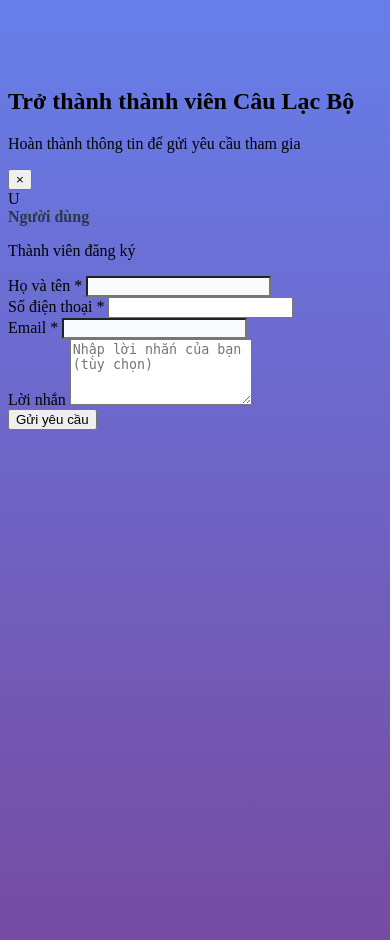
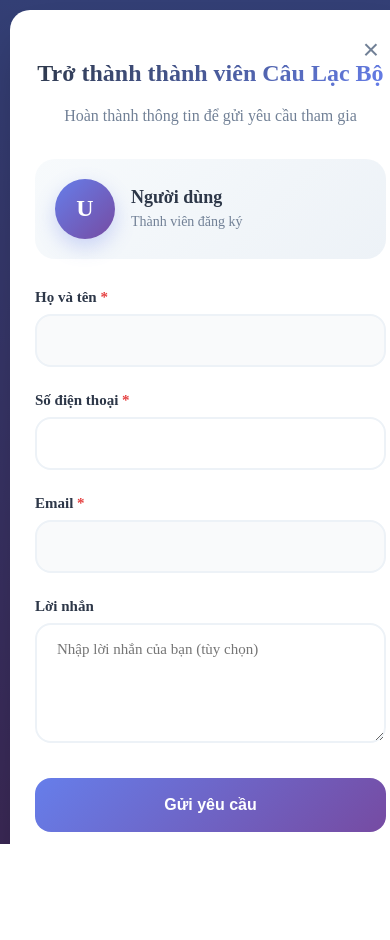
Before and after one commit to NguyenTienvn/Student-Club-Management-System---NHOM-1, a PHP site: page /popup_join.php in a window 390 px wide. After the commit the page ends 844 px from the top, so only its background shows below. Run offline with PHP 8.4, Linux system fonts and the light colour scheme; the visitor is signed in with stand-in values (Sample User, id 1); data that the repository does not hold is empty.

Commit message:
upload 27/11/2025

```diff
--- a/assets/css/club-detail.css
+++ b/assets/css/club-detail.css
@@ -562,4 +562,253 @@ body {
         width: 100%;
         justify-content: center;
     }
+
+    /* ========== POPUP ĐĂNG KÝ THÀNH VIÊN ========== */
+.modal {
+    position: fixed;
+    inset: 0;
+    background: rgba(0,0,0,0.5);
+    z-index: 9999;
+    justify-content: center;
+    align-items: center;
+    padding: 20px;
 }
+
+.modal.show {
+    display: flex;
+}
+
+.modal-content {
+    width: 480px;
+    max-width: 90vw;
+    background: #fff;
+    border-radius: 20px;
+    padding: 40px;
+    position: relative;
+    animation: popup .3s ease-out;
+    box-shadow: 0 25px 50px -12px rgba(0, 0, 0, 0.25);
+}
+
+@keyframes popup {
+    from {
+        transform: scale(0.9) translateY(20px);
+        opacity: 0;
+    }
+    to {
+        transform: scale(1) translateY(0);
+        opacity: 1;
+    }
+}
+
+.modal-header {
+    text-align: center;
+    margin-bottom: 30px;
+}
+
+.modal-header h2 {
+    font-size: 28px;
+    font-weight: 900;
+    background: linear-gradient(135deg, #2d3748 0%, #667eea 100%);
+    -webkit-background-clip: text;
+    background-clip: text;
+    -webkit-text-fill-color: transparent;
+    margin-bottom: 12px;
+}
+
+.modal-subtitle {
+    color: #718096;
+    font-size: 16px;
+    line-height: 1.6;
+}
+
+.close-btn {
+    position: absolute;
+    top: 20px;
+    right: 20px;
+    font-size: 28px;
+    cursor: pointer;
+    background: none;
+    border: none;
+    color: #718096;
+    transition: all 0.3s ease;
+    width: 40px;
+    height: 40px;
+    display: flex;
+    align-items: center;
+    justify-content: center;
+    border-radius: 12px;
+}
+
+.close-btn:hover {
+    background: #f7fafc;
+    color: #2d3748;
+}
+
+.member-info {
+    display: flex;
+    align-items: center;
+    gap: 16px;
+    padding: 25px;
+    background: linear-gradient(135deg, #f7fafc 0%, #edf2f7 100%);
+    border-radius: 20px;
+    margin-bottom: 30px;
+}
+
+.member-avatar {
+    width: 60px;
+    height: 60px;
+    border-radius: 50%;
+    background: linear-gradient(135deg, #667eea 0%, #764ba2 100%);
+    display: flex;
+    align-items: center;
+    justify-content: center;
+    color: white;
+    font-weight: 700;
+    font-size: 24px;
+    box-shadow: 0 8px 20px rgba(102, 126, 234, 0.3);
+    flex-shrink: 0;
+}
+
+.member-details h4 {
+    margin: 0 0 6px 0;
+    font-size: 18px;
+    font-weight: 700;
+    color: #2d3748;
+}
+
+.member-details p {
+    margin: 0;
+    font-size: 14px;
+    color: #718096;
+}
+
+.form-group {
+    margin-bottom: 25px;
+}
+
+.form-group label {
+    font-size: 15px;
+    font-weight: 600;
+    color: #2d3748;
+    display: block;
+    margin-bottom: 8px;
+}
+
+.form-group input,
+.form-group textarea {
+    width: 100%;
+    padding: 16px 20px;
+    border: 2px solid #edf2f7;
+    border-radius: 16px;
+    font-size: 15px;
+    outline: none;
+    transition: all 0.3s ease;
+    background: #fff;
+    box-sizing: border-box;
+}
+
+.form-group input:focus,
+.form-group textarea:focus {
+    border-color: #667eea;
+    box-shadow: 0 0 0 4px rgba(102, 126, 234, 0.1);
+}
+
+.form-group input:read-only {
+    background: #f7fafc;
+    color: #718096;
+    cursor: not-allowed;
+}
+
+.form-group textarea {
+    resize: vertical;
+    min-height: 120px;
+    font-family: inherit;
+}
+
+.required {
+    color: #e53e3e;
+}
+
+.btn-submit-full {
+    width: 100%;
+    padding: 18px;
+    background: linear-gradient(135deg, #667eea 0%, #764ba2 100%);
+    color: #fff;
+    border: none;
+    border-radius: 16px;
+    font-size: 16px;
+    font-weight: 700;
+    cursor: pointer;
+    transition: all 0.4s ease;
+    margin-top: 10px;
+}
+
+.btn-submit-full:hover {
+    transform: translateY(-2px);
+    box-shadow: 0 10px 25px rgba(102, 126, 234, 0.4);
+}
+
+.err-msg {
+    color: #e53e3e;
+    font-size: 14px;
+    margin: 8px 0 0 0;
+    display: block;
+    font-weight: 600;
+}
+
+input.err, textarea.err {
+    border-color: #e53e3e !important;
+}
+
+.msg-box {
+    position: fixed;
+    top: 30px;
+    left: 50%;
+    transform: translateX(-50%);
+    padding: 16px 32px;
+    border-radius: 16px;
+    font-size: 15px;
+    color: white;
+    z-index: 10000;
+    animation: fadeUp 0.4s ease;
+    box-shadow: 0 15px 35px rgba(0, 0, 0, 0.15);
+    font-weight: 600;
+}
+
+.msg-box.success {
+    background: linear-gradient(135deg, #48bb78 0%, #38a169 100%);
+}
+
+.msg-box.error {
+    background: linear-gradient(135deg, #e53e3e 0%, #c53030 100%);
+}
+
+@keyframes fadeUp {
+    0% {
+        opacity: 0;
+        transform: translate(-50%, -20px);
+    }
+    100% {
+        opacity: 1;
+        transform: translate(-50%, 0);
+    }
+}
+
+@media (max-width: 768px) {
+    .modal {
+        padding: 10px;
+    }
+
+    .modal-content {
+        padding: 30px 25px;
+    }
+
+    .modal-header h2 {
+        font-size: 24px;
+    }
+
+    .member-info {
+        padding: 20px;
+    }
+}
+}
```
Also changed, not shown: assets/img/Ketnoitre.png (added), assets/img/clubs/1763861942_logo_chaybo.png (added), assets/img/clubs/xkitqnu.jpg (deleted), edit-profile.php (line endings or trailing spaces), widget/footer.php (line endings or trailing spaces).
